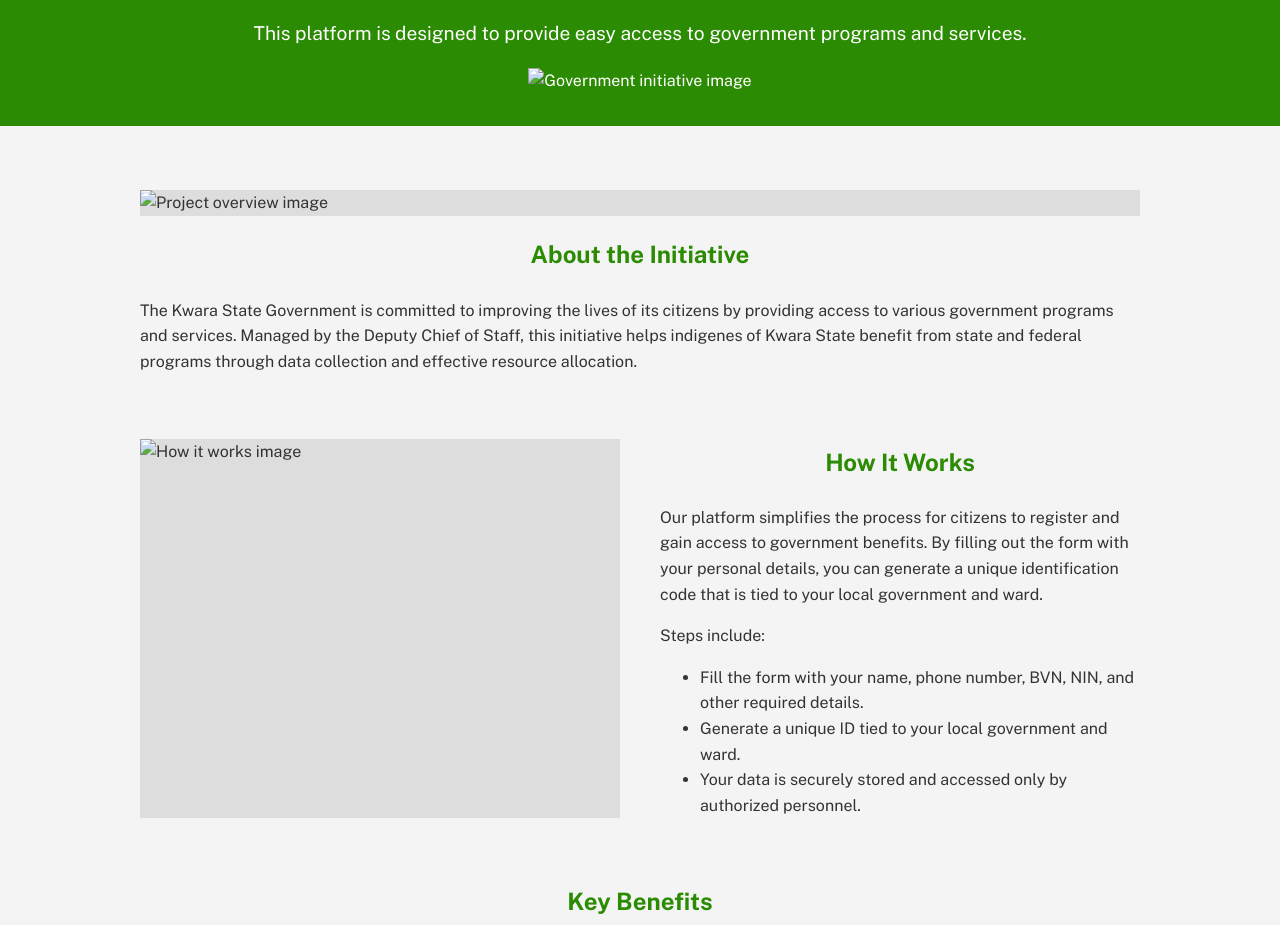
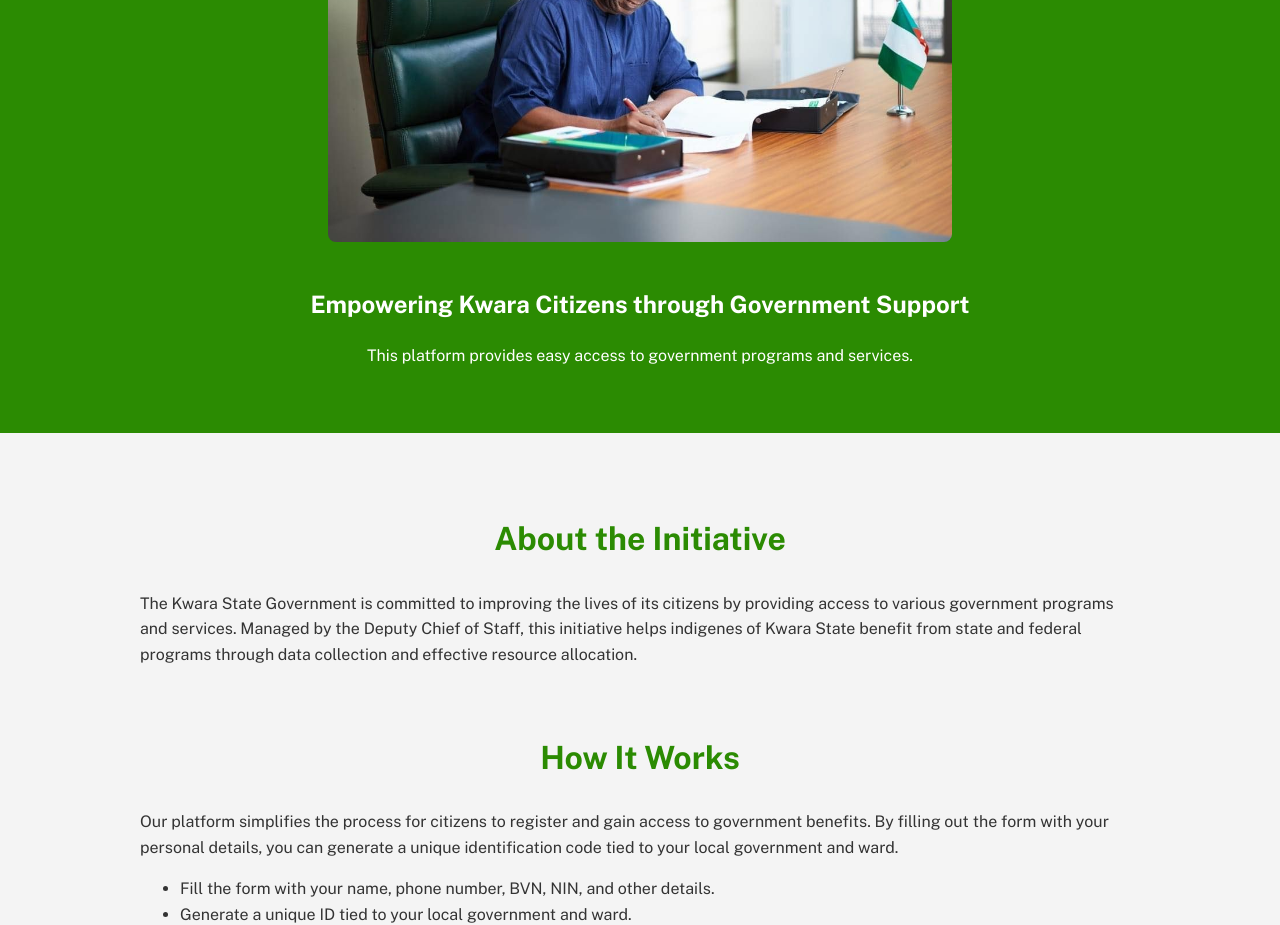
Before and after one commit to Fatiu-mo/Kw-CEM, a plain HTML site: page client/pages/about.html in a window 1280 px wide. Shown: the part 231-1156 px from the top of the page. Drawn offline with nearby package versions, Linux system fonts and the light colour scheme.

Commit message:
More fine tuning

```diff
--- a/client/css/about.css
+++ b/client/css/about.css
@@ -21,69 +21,39 @@
     text-decoration: underline;
 }
 
-.container {
-    max-width: 100%;
-    margin: 0 auto;
-    padding: 1em;
-}
-
 /* Hero section */
 .hero {
+    text-align: center;
+    padding-bottom: 2em;
     background-color: #2B8B02;
     color: white;
-    padding: 2em;
-    text-align: center;
-}
-
-.hero img {
-    max-width: 100%;
-    height: auto;
 }
 
 .hero h1 {
     color: white;
-    font-size: 2rem;
-    margin-bottom: 0.5em;
+    padding: 0 1em;
 }
 
-.hero p {
-    font-size: 1.2rem;
+.governor-image {
+    max-width: 100%;
+    height: auto;
+    border-radius: 8px;
+    margin-bottom: 1em;
 }
 
-/* Introduction */
-.introduction, .how-it-works, .key-benefits, .contact-us {
-    margin: 3em 0;
+/* Section Titles */
+.section-title {
+    font-size: 1.5rem;
+    color: #2B8B02;
+    text-align: center;
+    margin-top: 2em;
 }
 
-.introduction img, .how-it-works img, .key-benefits img {
-    display: block;
-    width: 100%;
-    height: auto;
-    margin: 1em 0;
-    background-color: #ddd; /* Placeholder for image */
-}
-
-/* Key sections */
-.section-title {
-    margin-bottom: 1em;
-    text-align: center;
-    font-size: 1.5rem;
-    color: #2B8B02;
-}
-
-.cta {
-    display: inline-block;
-    padding: 0.75em 1.5em;
-    background-color: #F9CF58;
-    color: #2B8B02;
-    border-radius: 4px;
-    font-weight: bold;
-    transition: background-color 0.3s ease;
-}
-
-.cta:hover {
-    background-color: #E21033;
-    color: white;
+/* Container */
+.container {
+    max-width: 90%;
+    margin: 0 auto;
+    padding: 1em;
 }
 
 /* Footer Styles */
@@ -197,25 +167,15 @@
 /* Medium Screens (Tablets) */
 @media (min-width: 768px) {
     .container {
-        max-width: 750px;
+        max-width: 700px;
     }
 
-    .hero h1 {
-        font-size: 2.5rem;
+    .hero {
+        padding: 2.5em 1em;
     }
 
-    .two-columns {
-        display: flex;
-        flex-wrap: wrap;
-        justify-content: space-between;
-    }
-
-    .two-columns .text-content {
-        flex-basis: 48%;
-    }
-
-    .two-columns img {
-        flex-basis: 48%;
+    .section-title {
+        font-size: 2rem;
     }
 
     .footer-container {
@@ -259,13 +219,14 @@
         max-width: 1000px;
     }
 
-    .hero h1 {
-        font-size: 3rem;
+    .hero {
+        padding: 3em 1em;
     }
 
-    .two-columns .text-content, .two-columns img {
-        flex-basis: 48%;
+    .governor-image {
+        width: 50%;
     }
+
     .footer-container {
         flex-direction: row;
         align-items: flex-start;
--- a/client/pages/about.html
+++ b/client/pages/about.html
@@ -12,56 +12,45 @@
 </head>
 <body>
 
-    <!-- Hero Section -->
+   <!-- Hero Section with Governor Image -->
    <section class="hero">
+    <img src="/client/assets/images/54dddfccf7bf4592b8b933053b8506e6.jpg" alt="Governor of Kwara State" class="governor-image">
     <h1>Empowering Kwara Citizens through Government Support</h1>
-        <p>This platform is designed to provide easy access to government programs and services.</p>
-        <img src="blank-image.jpg" alt="Government initiative image">
+    <p>This platform provides easy access to government programs and services.</p>
 </section>
 
 <div class="container">
     <!-- Introduction Section -->
     <section class="introduction">
-            <img src="blank-image.jpg" alt="Project overview image">
         <h2 class="section-title">About the Initiative</h2>
         <p>The Kwara State Government is committed to improving the lives of its citizens by providing access to various government programs and services. Managed by the Deputy Chief of Staff, this initiative helps indigenes of Kwara State benefit from state and federal programs through data collection and effective resource allocation.</p>
     </section>
 
     <!-- Key Objectives -->
-        <section class="how-it-works two-columns">
-            <img src="blank-image.jpg" alt="How it works image">
-            <div class="text-content">
+    <section class="how-it-works">
         <h2 class="section-title">How It Works</h2>
-                <p>Our platform simplifies the process for citizens to register and gain access to government benefits. By filling out the form with your personal details, you can generate a unique identification code that is tied to your local government and ward.</p>
-                <p>Steps include:</p>
+        <p>Our platform simplifies the process for citizens to register and gain access to government benefits. By filling out the form with your personal details, you can generate a unique identification code tied to your local government and ward.</p>
         <ul>
-                    <li>Fill the form with your name, phone number, BVN, NIN, and other required details.</li>
+            <li>Fill the form with your name, phone number, BVN, NIN, and other details.</li>
             <li>Generate a unique ID tied to your local government and ward.</li>
-                    <li>Your data is securely stored and accessed only by authorized personnel.</li>
+            <li>Data is securely stored, accessible only by authorized personnel.</li>
         </ul>
-            </div>
     </section>
 
     <!-- Key Benefits -->
     <section class="key-benefits">
         <h2 class="section-title">Key Benefits</h2>
-            <div class="two-columns">
-                <img src="blank-image.jpg" alt="Benefits image">
-                <div class="text-content">
         <ul>
             <li>Easy access to government programs and services.</li>
             <li>Unique identification code to prevent multiple registrations.</li>
             <li>Secure and confidential data handling.</li>
             <li>Timely allocation of benefits based on verified information.</li>
         </ul>
-                </div>
-            </div>
     </section>
 
     <!-- Contact Us Section -->
     <section class="contact-us">
         <h2 class="section-title">Contact Us</h2>
-            <p>For inquiries or support, reach out to us:</p>
         <p>Email: <a href="mailto:support@kwara.gov.ng">support@kwara.gov.ng</a></p>
         <p>Phone: +234 xxx xxx xxxx</p>
         <p>Address: Government House, Ilorin, Kwara State</p>
```
Also changed, not shown: client/pages/user.html (+3 -0 lines), client/assets/images/54dddfccf7bf4592b8b933053b8506e6.jpg (added), client/assets/images/images (3).jpeg (added). Lines whose indentation alone changed are shown as unchanged.
